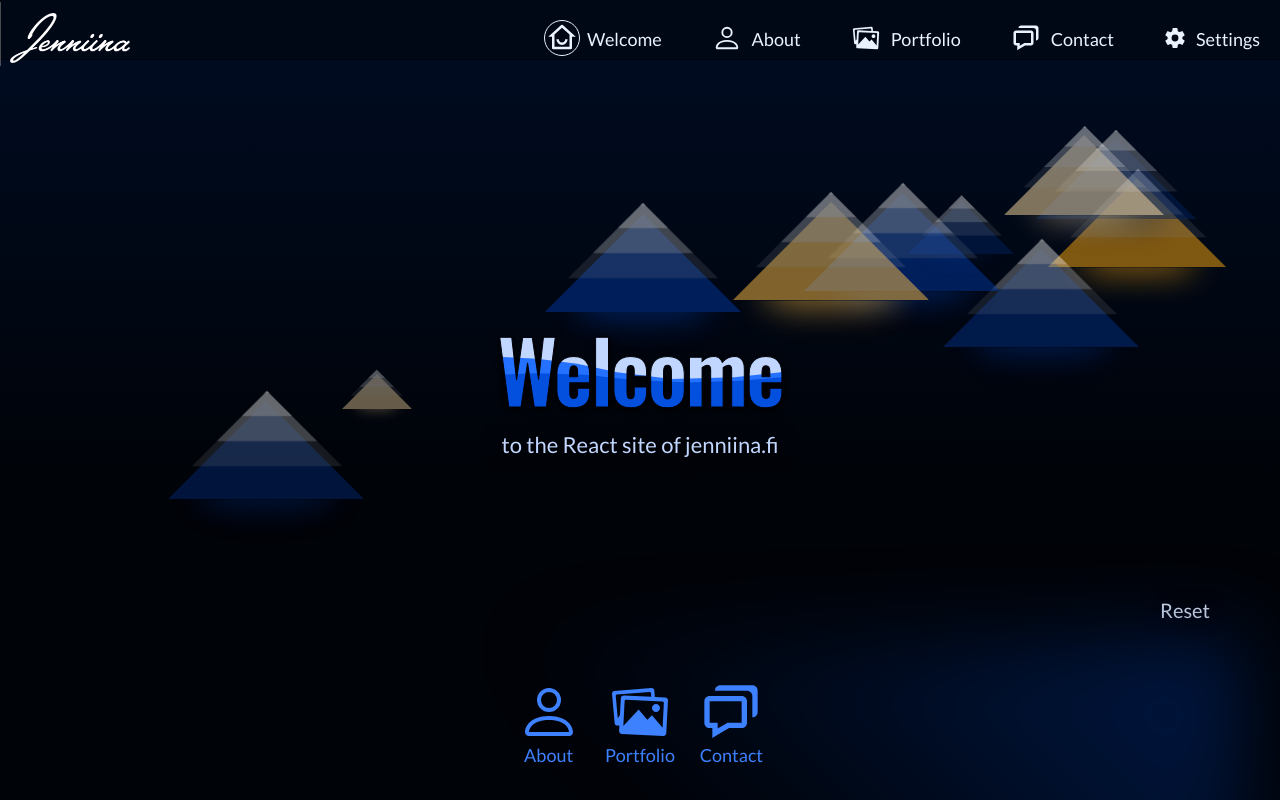
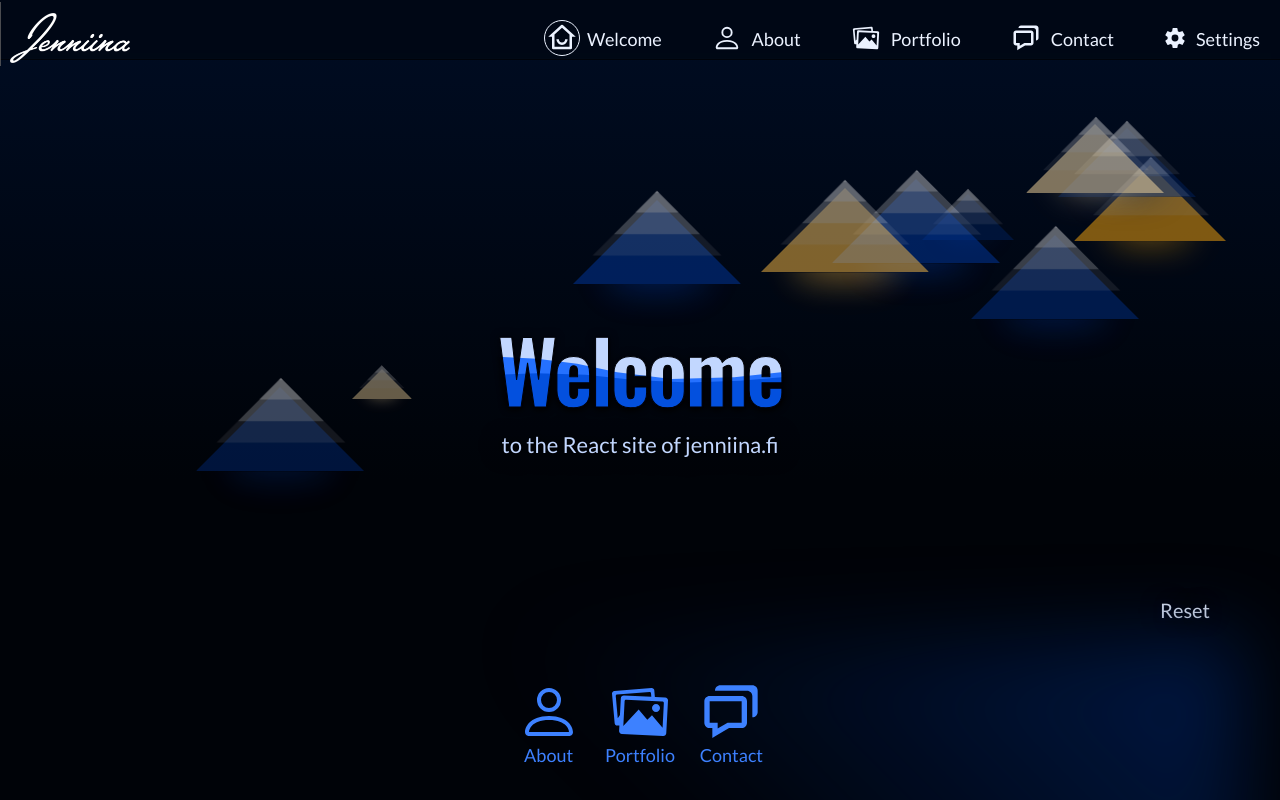
Before and after one commit to jenniina/react-sub-site, a React (Vite) app: page / in a window 1280 px wide. Shown: the top 800 px of the page. Built offline with nearby package versions, Linux system fonts and the light colour scheme; no server answers.

Commit message:
make latest Hero elements smaller

```diff
--- a/src/components/Hero/Hero.tsx
+++ b/src/components/Hero/Hero.tsx
@@ -159,7 +159,7 @@ export default function Hero({
         i: i,
         e: useRandomMinMax(5, 9),
         size: i,
-        color: 'hsla(0, 0%, 100%, 0.8)',
+        color: 'hsla(0, 0%, 100%, 0.7)',
       }
       array.push(span)
     }
@@ -191,7 +191,7 @@ export default function Hero({
       }
       const item: itemProps = {
         i: i + 1,
-        e: useRandomMinMax(5, 9),
+        e: useRandomMinMax(4, 9),
         size: Math.round(useRandomMinMax(5, 12)),
         rotation: useRandomMinMax(165, 195),
         color: colorSwitch,
@@ -700,12 +700,12 @@ export default function Hero({
 
                 // ELSE
 
-                const border = `calc(0.7vw * ${item.size})`
+                const border = `calc(0.6vw * ${item.size})`
 
                 const style: React.CSSProperties = {
                   ['--rotate' as string]: `${item.rotation}deg`,
                   ['--color' as string]: `${item.color}`,
-                  ['--color2' as string]: 'hsla(0, 0%, 100%, 0.8)',
+                  ['--color2' as string]: 'hsla(0, 0%, 100%, 0.7)',
                   ['--s' as string]: `${item.size}`,
                   ['--border' as string]: border,
                   borderWidth: border,
```
Also changed, not shown: 2 other files (tests, documents, lock files or other folders).
